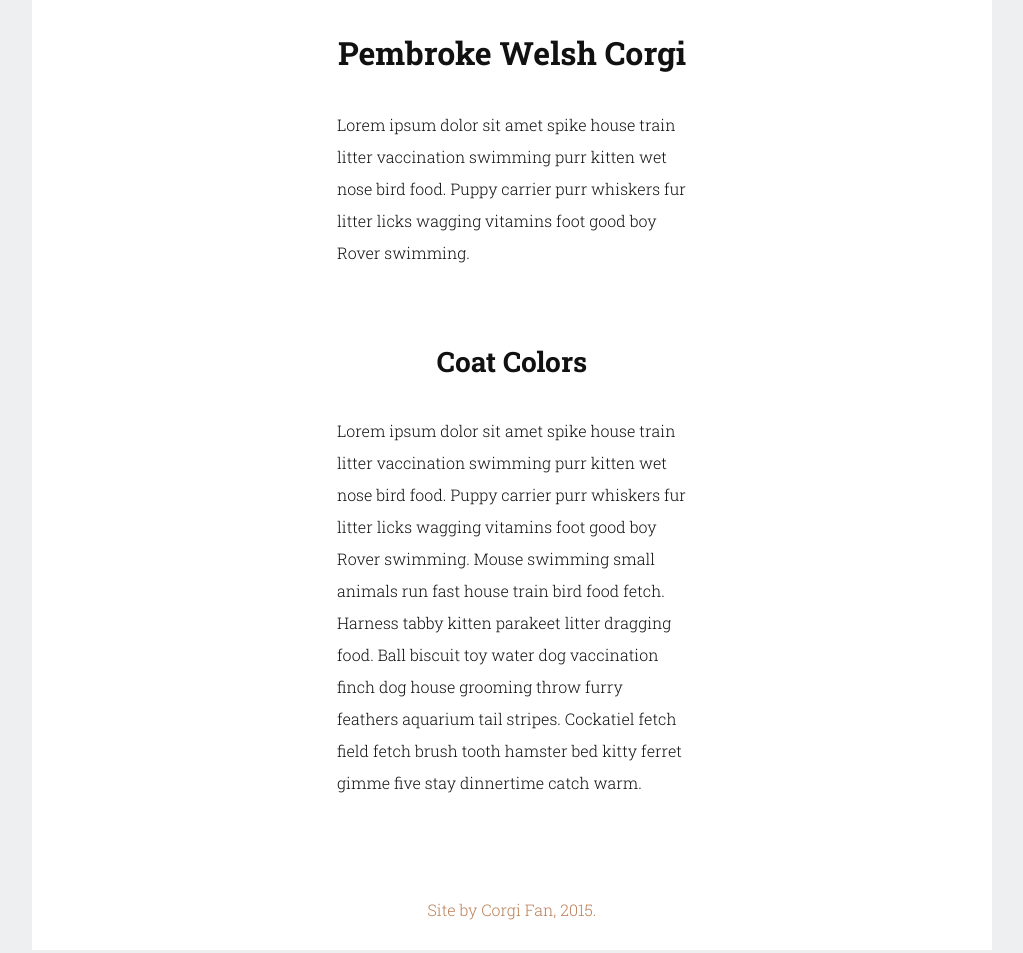
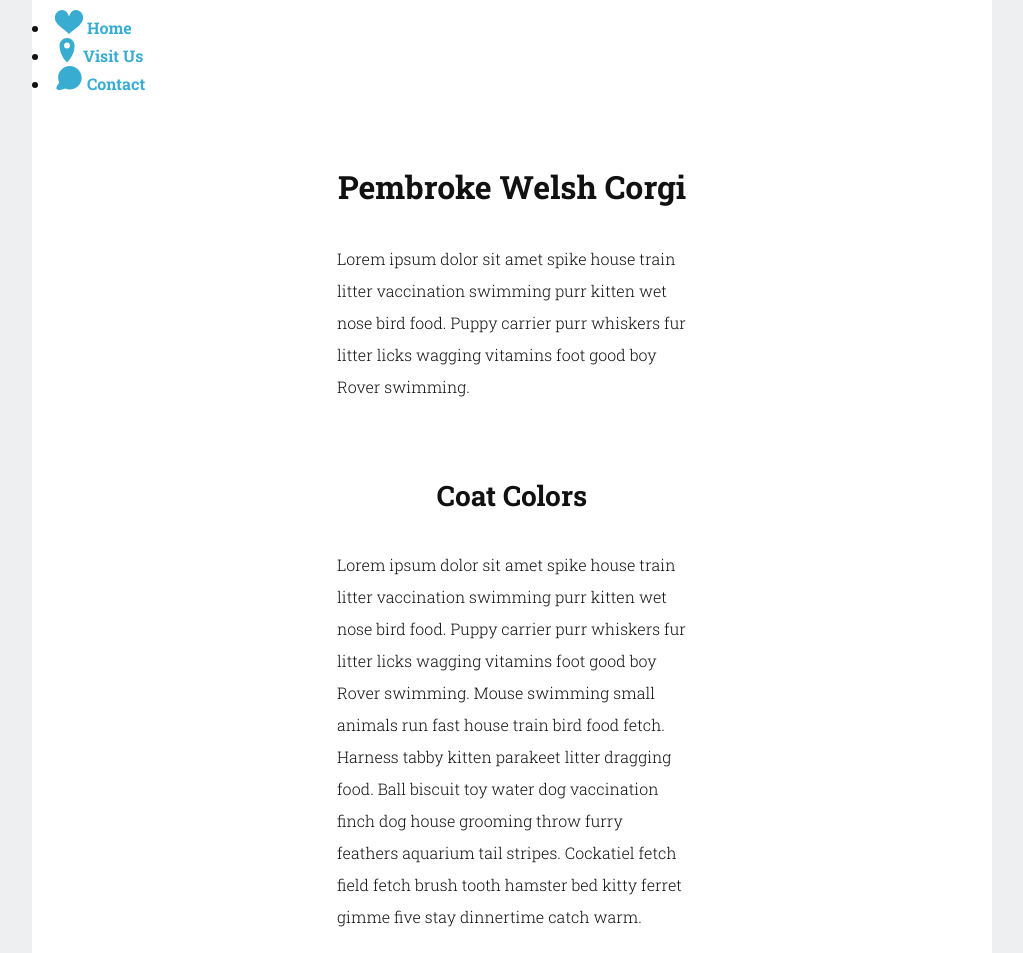
Before and after one commit to cristinauramirez/Techdegree-project8, a plain HTML site: page index.html in a window 1280 px wide. Shown: the top 953 px of the page, without its empty margins (128-1151 px from the left). Drawn offline with Linux system fonts and the light colour scheme.

Commit message:
Added navigation icon and text

```diff
--- a/index.html
+++ b/index.html
@@ -14,6 +14,53 @@
     <div id="container" class="clearfix">
 
       <header>
+        <nav>
+          <li>
+            <a href="#">
+              <?xml version="1.0" encoding="utf-8"?>
+              <!-- Generator: Adobe Illustrator 19.1.0, SVG Export Plug-In . SVG Version: 6.00 Build 0)  -->
+              <svg class="nav-icon" version="1.1" id="Layer_1" xmlns="http://www.w3.org/2000/svg" xmlns:xlink="http://www.w3.org/1999/xlink" x="0px" y="0px" width="28px" height="24px"
+              	 viewBox="0 0 28 24" style="enable-background:new 0 0 28 24;" xml:space="preserve">
+              	<style type="text/css">
+              		.st0{fill:#39ADD1;}
+              	</style>
+              	<path class="st0" d="M28,7.1C28,4.2,25.5,0,20.7,0C15.8,0,14,6.6,14,6.6S12.2,0,7.3,0C2.5,0,0,4.2,0,7.1c0,2.1-0.6,3.7,4.2,8.7
+              		C6.3,18,9.7,19.7,14,24c4.3-4.3,7.8-6,9.8-8.1C28.6,10.9,28,9.2,28,7.1z"/>
+              </svg> Home
+            </a>
+          </li>
+
+          <li>
+            <a href="#">
+              <?xml version="1.0" encoding="utf-8"?>
+              <!-- Generator: Adobe Illustrator 19.1.0, SVG Export Plug-In . SVG Version: 6.00 Build 0)  -->
+              <svg class="nav-icon" version="1.1" id="Layer_1" xmlns="http://www.w3.org/2000/svg" xmlns:xlink="http://www.w3.org/1999/xlink" x="0px" y="0px" width="24px" height="24px"
+              	 viewBox="0 0 24 24" style="enable-background:new 0 0 24 24;" xml:space="preserve">
+              	<style type="text/css">
+              		.st0{fill:#39ADD1;}
+              	</style>
+              	<path class="st0" d="M19.5,7.1C19.3,3.2,16,0,12.1,0c0,0,0,0,0,0c0,0,0,0,0,0c-2,0-3.9,0.8-5.3,2.2c-1.3,1.3-2.1,3-2.3,4.9
+              		c0,0.1,0,0.9,0,0.9c0.3,9.3,6.2,15,6.9,15.7c0.2,0.2,0.4,0.3,0.7,0.3c0.2,0,0.5-0.1,0.7-0.3c0.7-0.6,6.5-6.4,6.8-15.6
+              		C19.5,7.9,19.5,7.2,19.5,7.1z M9,7.5c0-1.7,1.3-3,3-3c1.7,0,3,1.3,3,3c0,1.7-1.3,3-3,3C10.3,10.5,9,9.2,9,7.5z"/>
+              </svg> Visit Us
+            </a>
+          </li>
+
+          <li>
+            <a href="#">
+              <?xml version="1.0" encoding="utf-8"?>
+              <!-- Generator: Adobe Illustrator 19.1.0, SVG Export Plug-In . SVG Version: 6.00 Build 0)  -->
+              <svg class="nav-icon" version="1.1" id="Layer_1" xmlns="http://www.w3.org/2000/svg" xmlns:xlink="http://www.w3.org/1999/xlink" x="0px" y="0px" width="28px" height="24px"
+              	 viewBox="0 0 28 24" style="enable-background:new 0 0 28 24;" xml:space="preserve">
+              	<style type="text/css">
+              		.st0{fill:#39ADD1;}
+              	</style>
+              	<path class="st0" d="M10.1,22.5c1.5,0.7,3.1,1,4.8,1c6.5,0,11.8-5.3,11.8-11.8C26.6,5.3,21.3,0,14.8,0C8.3,0,3.1,5.3,3.1,11.8
+              		c0,1.8,0.4,3.5,1.1,5c-0.1,0.1-3.9,4.8-2.5,6.2l0.5,0.5C3.7,25,9.9,22.7,10.1,22.5z"/>
+              </svg> Contact
+            </a>
+          </li>
+        </nav>
 
         <h1>
           Pembroke Welsh Corgi
```
Also changed, not shown: svgs/nav-contact.svg, svgs/nav-heart.svg, svgs/nav-location.svg.
